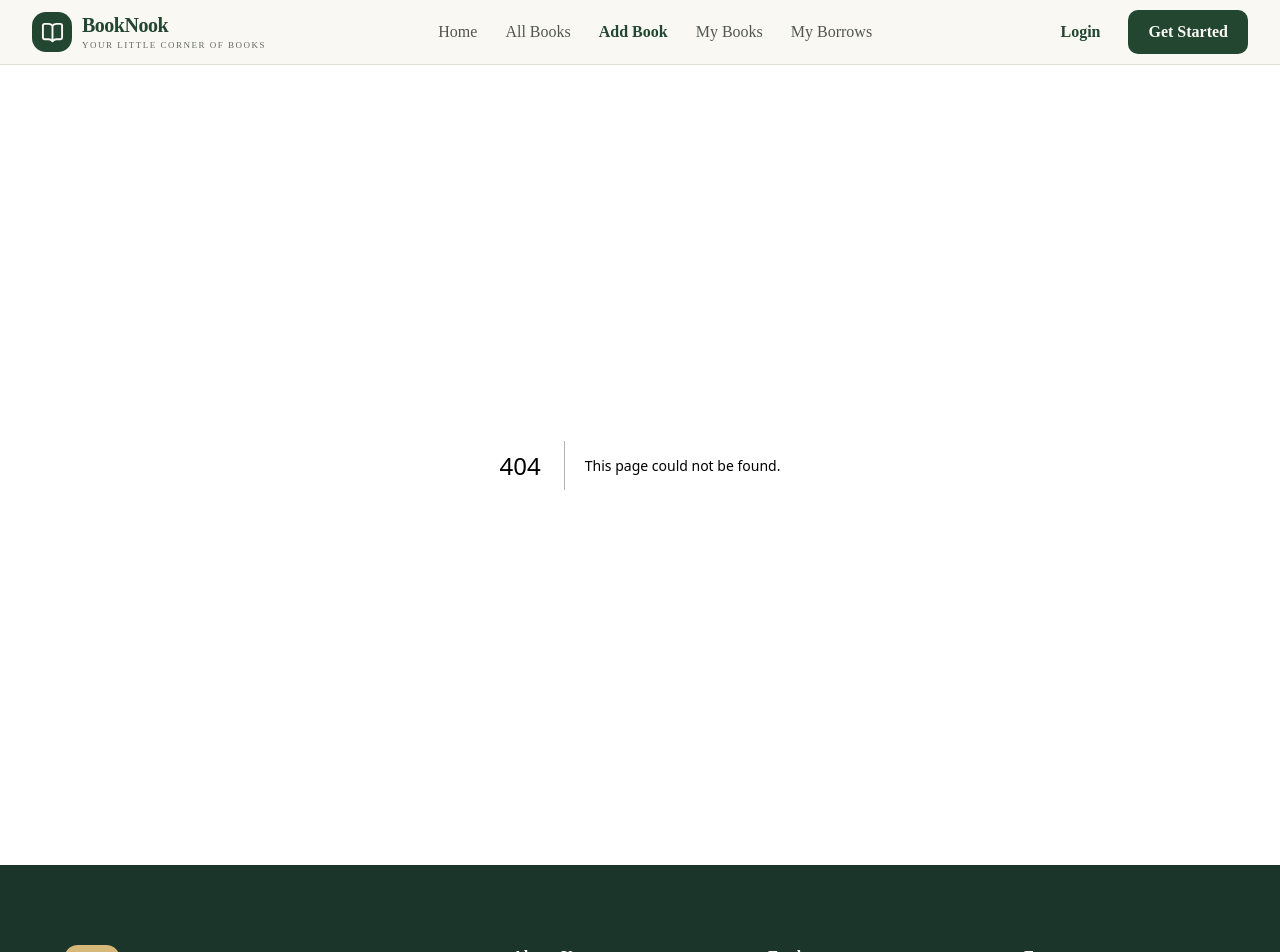
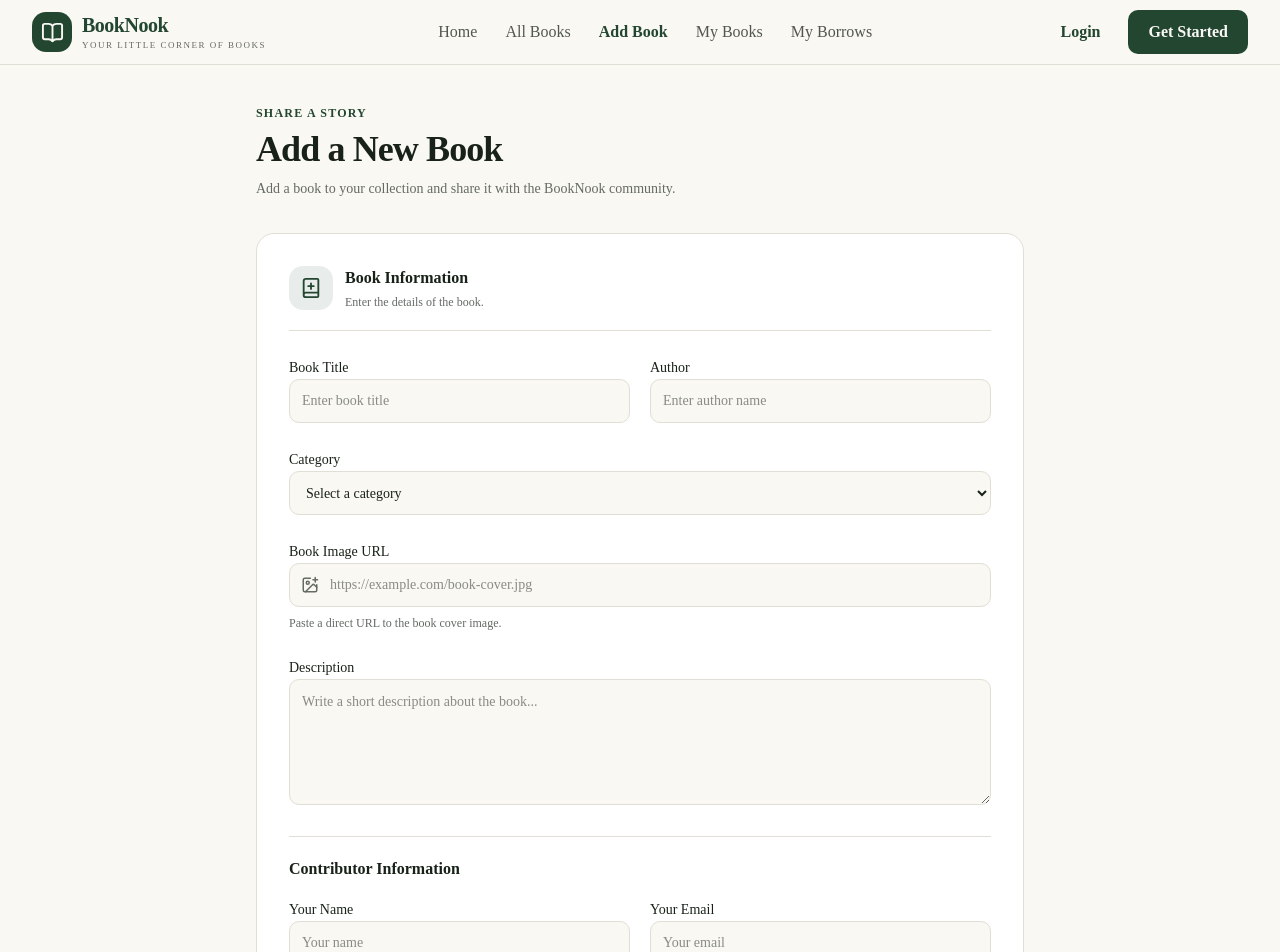
Before and after one commit to arifdeep75/book-nook, a Next.js app: page /add-book in a window 1280 px wide. Before the commit this address had no page. Shown: the top 952 px of the page. Built offline with nearby package versions, Linux system fonts and the light colour scheme.

Commit message:
better auth setup completed

```diff
--- a/package.json
+++ b/package.json
@@ -10,9 +10,12 @@
   },
   "dependencies": {
     "@base-ui/react": "^1.9.0",
+    "@better-auth/mongo-adapter": "^1.7.14",
+    "better-auth": "^1.7.14",
     "class-variance-authority": "^0.7.1",
     "cn": "^0.5.1",
     "lucide-react": "^1.65.0",
+    "mongodb": "^7.8.0",
     "next": "16.4.3",
     "react": "19.3.0",
     "react-dom": "19.3.0",
--- /dev/null
+++ b/src/app/add-book/page.tsx
@@ -0,0 +1,168 @@
+
+import { BookPlus, ImagePlus } from "lucide-react";
+
+const categories = [
+  "Fiction",
+  "Science",
+  "History",
+  "Kids",
+  "Others",
+];
+
+export default function AddBookPage() {
+  return (
+    <main className="mx-auto min-h-screen max-w-7xl px-4 py-10 sm:px-6 lg:px-8">
+      <div className="mx-auto max-w-3xl">
+        <div className="mb-8">
+          <p className="mb-2 text-xs font-semibold uppercase tracking-widest text-primary">
+            Share a Story
+          </p>
+
+          <h1 className="text-3xl font-bold tracking-tight text-foreground md:text-4xl">
+            Add a New Book
+          </h1>
+
+          <p className="mt-2 text-sm leading-6 text-muted-foreground">
+            Add a book to your collection and share it with the BookNook community.
+          </p>
+        </div>
+
+        <form className="space-y-6 rounded-2xl border border-border bg-card p-5 sm:p-8">
+          <div className="flex items-center gap-3 border-b border-border pb-5">
+            <div className="flex h-11 w-11 items-center justify-center rounded-xl bg-primary/10 text-primary">
+              <BookPlus size={22} />
+            </div>
+
+            <div>
+              <h2 className="text-base font-semibold text-foreground">
+                Book Information
+              </h2>
+              <p className="mt-1 text-xs text-muted-foreground">
+                Enter the details of the book.
+              </p>
+            </div>
+          </div>
+
+          <div className="grid gap-5 sm:grid-cols-2">
+            <div className="space-y-2">
+              <label className="text-sm font-medium text-foreground">
+                Book Title
+              </label>
+              <input
+                type="text"
+                placeholder="Enter book title"
+                className="h-11 w-full rounded-lg border border-border bg-background px-3 text-sm outline-none focus:border-primary"
+              />
+            </div>
+
+            <div className="space-y-2">
+              <label className="text-sm font-medium text-foreground">
+                Author
+              </label>
+              <input
+                type="text"
+                placeholder="Enter author name"
+                className="h-11 w-full rounded-lg border border-border bg-background px-3 text-sm outline-none focus:border-primary"
+              />
+            </div>
+          </div>
+
+          <div className="space-y-2">
+            <label className="text-sm font-medium text-foreground">
+              Category
+            </label>
+
+            <select
+              defaultValue=""
+              className="h-11 w-full rounded-lg border border-border bg-background px-3 text-sm text-foreground outline-none focus:border-primary"
+            >
+              <option value="" disabled>
+                Select a category
+              </option>
+
+              {categories.map((category) => (
+                <option key={category} value={category}>
+                  {category}
+                </option>
+              ))}
+            </select>
+          </div>
+
+          <div className="space-y-2">
+            <label className="text-sm font-medium text-foreground">
+              Book Image URL
+            </label>
+
+            <div className="relative">
+              <ImagePlus
+                size={18}
+                className="absolute left-3 top-1/2 -translate-y-1/2 text-muted-foreground"
+              />
+
+              <input
+                type="url"
+                placeholder="https://example.com/book-cover.jpg"
+                className="h-11 w-full rounded-lg border border-border bg-background pl-10 pr-3 text-sm outline-none focus:border-primary"
+              />
+            </div>
+
+            <p className="text-xs text-muted-foreground">
+              Paste a direct URL to the book cover image.
+            </p>
+          </div>
+
+          <div className="space-y-2">
+            <label className="text-sm font-medium text-foreground">
+              Description
+            </label>
+
+            <textarea
+              rows={5}
+              placeholder="Write a short description about the book..."
+              className="w-full resize-y rounded-lg border border-border bg-background px-3 py-3 text-sm outline-none focus:border-primary"
+            />
+          </div>
+
+          <div className="border-t border-border pt-5">
+            <h3 className="mb-4 text-base font-semibold text-foreground">
+              Contributor Information
+            </h3>
+
+            <div className="grid gap-5 sm:grid-cols-2">
+              <div className="space-y-2">
+                <label className="text-sm font-medium text-foreground">
+                  Your Name
+                </label>
+
+                <input
+                  type="text"
+                  placeholder="Your name"
+                  className="h-11 w-full rounded-lg border border-border bg-background px-3 text-sm outline-none focus:border-primary"
+                />
+              </div>
+
+              <div className="space-y-2">
+                <label className="text-sm font-medium text-foreground">
+                  Your Email
+                </label>
+
+                <input
+                  type="email"
+                  placeholder="Your email"
+                  className="h-11 w-full rounded-lg border border-border bg-background px-3 text-sm outline-none focus:border-primary"
+                />
+              </div>
+            </div>
+          </div>
+
+          <button
+            type="button"
+            className="h-11 w-full rounded-lg bg-primary px-5 text-sm font-semibold text-primary-foreground transition hover:opacity-90"
+          >
+            Add Book
+          </button>
+        </form>
+      </div>
+    </main>
+  );
+}
--- /dev/null
+++ b/src/app/api/auth/[...all]/route.ts
@@ -0,0 +1,4 @@
+import { auth } from "@/lib/auth"; // path to your auth file
+import { toNextJsHandler } from "better-auth/next-js";
+
+export const { POST, GET } = toNextJsHandler(auth);
--- a/src/app/page.tsx
+++ b/src/app/page.tsx
@@ -2,6 +2,7 @@ import { Suspense } from "react";
 import HeroSlider from "../components/HeroSlider";
 import HowItWorks from "@/components/HowItWorks";
 import Categories from "@/components/Categories";
+import Reviews from "@/components/Reviews";
 
 export default function Home() {
   return (
@@ -34,6 +35,7 @@ export default function Home() {
       </Suspense>
       <HowItWorks></HowItWorks>
       <Categories></Categories>
+      <Reviews></Reviews>
     </main>
 
   );
--- /dev/null
+++ b/src/components/Reviews.tsx
@@ -0,0 +1,95 @@
+
+import { Star, Quote } from "lucide-react";
+
+const reviews = [
+  {
+    name: "Sarah Ahmed",
+    role: "Book Lover",
+    initials: "SA",
+    rating: 5,
+    review:
+      "BookNook made it easy to discover books I would never have found otherwise. The collection is lovely!",
+  },
+  {
+    name: "Rahim Hasan",
+    role: "Regular Reader",
+    initials: "RH",
+    rating: 5,
+    review:
+      "I really like the idea of sharing books with other readers. It makes reading feel more connected.",
+  },
+  {
+    name: "Nusrat Jahan",
+    role: "Avid Reader",
+    initials: "NJ",
+    rating: 5,
+    review:
+      "A clean and simple way to explore different genres. I found some great books for my reading list.",
+  },
+];
+
+export default function Reviews() {
+  return (
+    <section className="mx-auto max-w-7xl px-4 py-10 sm:px-6 md:py-12 lg:px-8">
+      <div className="mb-6 flex items-end justify-between gap-4">
+        <div>
+          <p className="mb-2 text-xs font-semibold uppercase tracking-widest text-primary">
+            Reader Stories
+          </p>
+
+          <h2 className="text-2xl font-bold tracking-tight text-foreground md:text-3xl">
+            What Readers Say
+          </h2>
+
+          <p className="mt-2 max-w-lg text-sm leading-6 text-muted-foreground">
+            A few words from our reading community.
+          </p>
+        </div>
+      </div>
+
+      <div className="grid gap-4 md:grid-cols-3">
+        {reviews.map((review) => (
+          <article
+            key={review.name}
+            className="rounded-xl border border-border bg-card p-5 transition hover:border-primary/20 hover:shadow-sm"
+          >
+            <div className="mb-4 flex items-center justify-between">
+              <div className="flex gap-1 text-[#c9a65b]">
+                {Array.from({ length: review.rating }).map((_, index) => (
+                  <Star
+                    key={index}
+                    size={15}
+                    fill="currentColor"
+                    strokeWidth={1.5}
+                  />
+                ))}
+              </div>
+
+              <Quote size={20} className="text-primary/20" />
+            </div>
+
+            <p className="text-sm leading-6 text-muted-foreground">
+              “{review.review}”
+            </p>
+
+            <div className="mt-5 flex items-center gap-3 border-t border-border pt-4">
+              <div className="flex h-9 w-9 items-center justify-center rounded-full bg-primary/10 text-xs font-bold text-primary">
+                {review.initials}
+              </div>
+
+              <div>
+                <h3 className="text-sm font-semibold text-foreground">
+                  {review.name}
+                </h3>
+
+                <p className="mt-0.5 text-xs text-muted-foreground">
+                  {review.role}
+                </p>
+              </div>
+            </div>
+          </article>
+        ))}
+      </div>
+    </section>
+  );
+}
--- /dev/null
+++ b/src/lib/auth-client.ts
@@ -0,0 +1,5 @@
+import { createAuthClient } from "better-auth/react"
+export const authClient = createAuthClient({
+    /** The base URL of the server (optional if you're using the same domain) */
+    baseURL: process.env.BETTER_AUTH_URL as string,
+})
--- /dev/null
+++ b/src/lib/auth.ts
@@ -0,0 +1,15 @@
+import { betterAuth } from "better-auth";
+import { MongoClient } from "mongodb";
+import { mongodbAdapter } from "@better-auth/mongo-adapter";
+
+const client = new MongoClient(process.env.MONGODB_URI as string);
+const db = client.db(process.env.DB_NAME);
+
+export const auth = betterAuth({
+  database: mongodbAdapter(db, {
+    client,
+  }),
+    emailAndPassword: {
+    enabled: true,
+  },
+});
```
Also changed, not shown: 1 other file (tests, documents, lock files or other folders).
